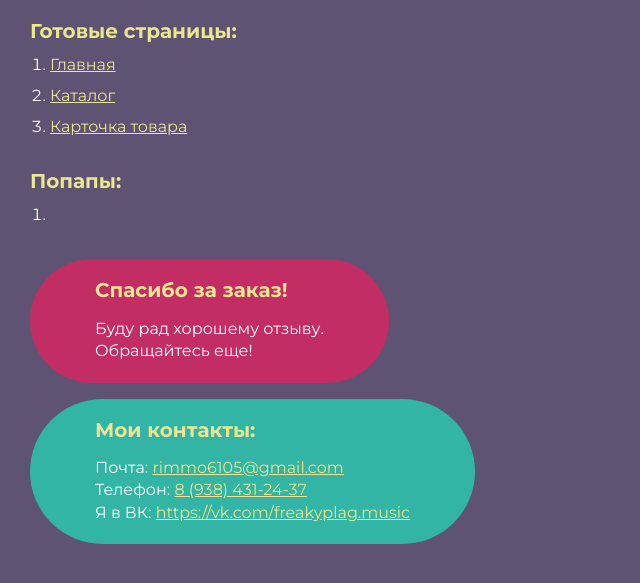
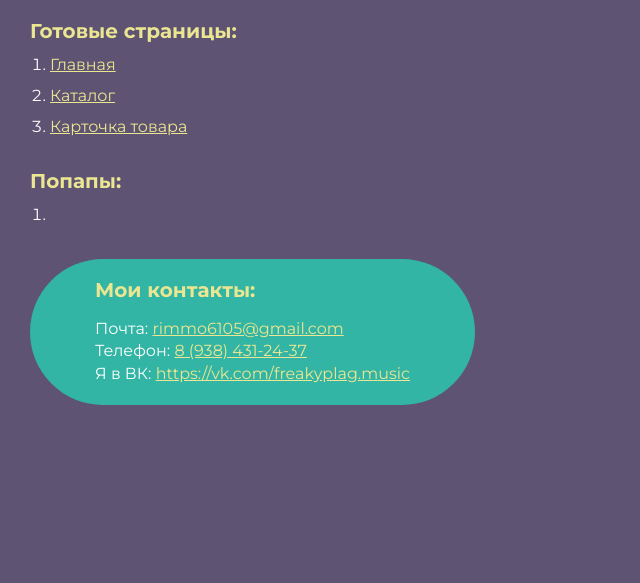
Before and after one commit to F-lag/ZLATMAX, a plain HTML site: page index.html in a window 1280 px wide. Shown: the part 115-698 px from the top of the page, without its empty margins (0-640 px from the left). Drawn offline with Linux system fonts and the light colour scheme.

Commit message:
Add files via upload

```diff
--- a/index.html
+++ b/index.html
@@ -23,11 +23,6 @@
 		<ol class="rootpage__list">
 			<li><a target="_blank" href="home.html#"></a></li>
 		</ol>
-		<div class="rootpage__tnx">
-			<h2>Спасибо за заказ!</h2>
-			<p>Буду рад хорошему отзыву.</p>
-			<p>Обращайтесь еще!</p>
-		</div>
 		<div class="rootpage__contacts">
 			<h2>Мои контакты:</h2>
 			<p>Почта: <a href="mailto:rimmo6105@gmail.com">rimmo6105@gmail.com</a></p>
```
